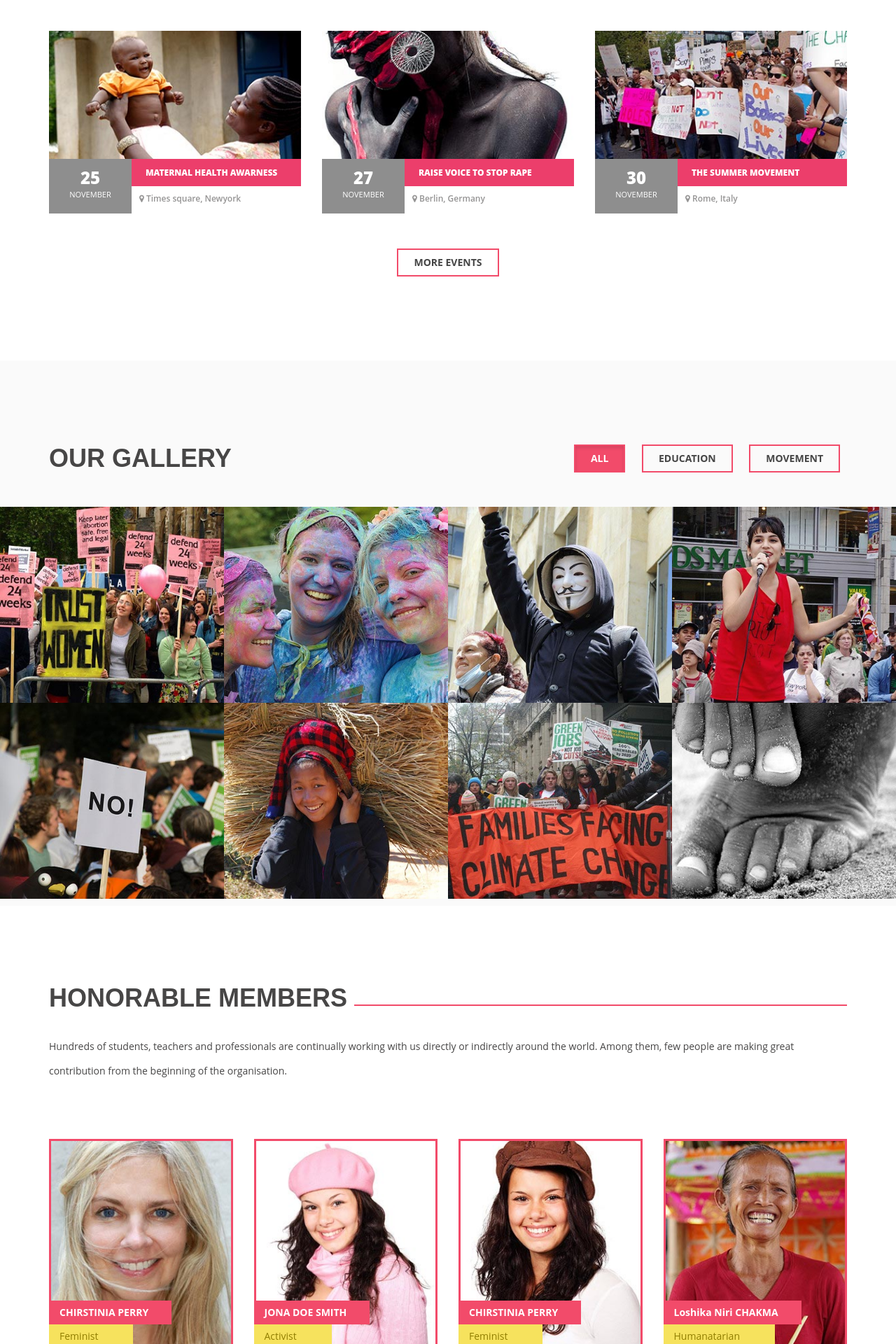
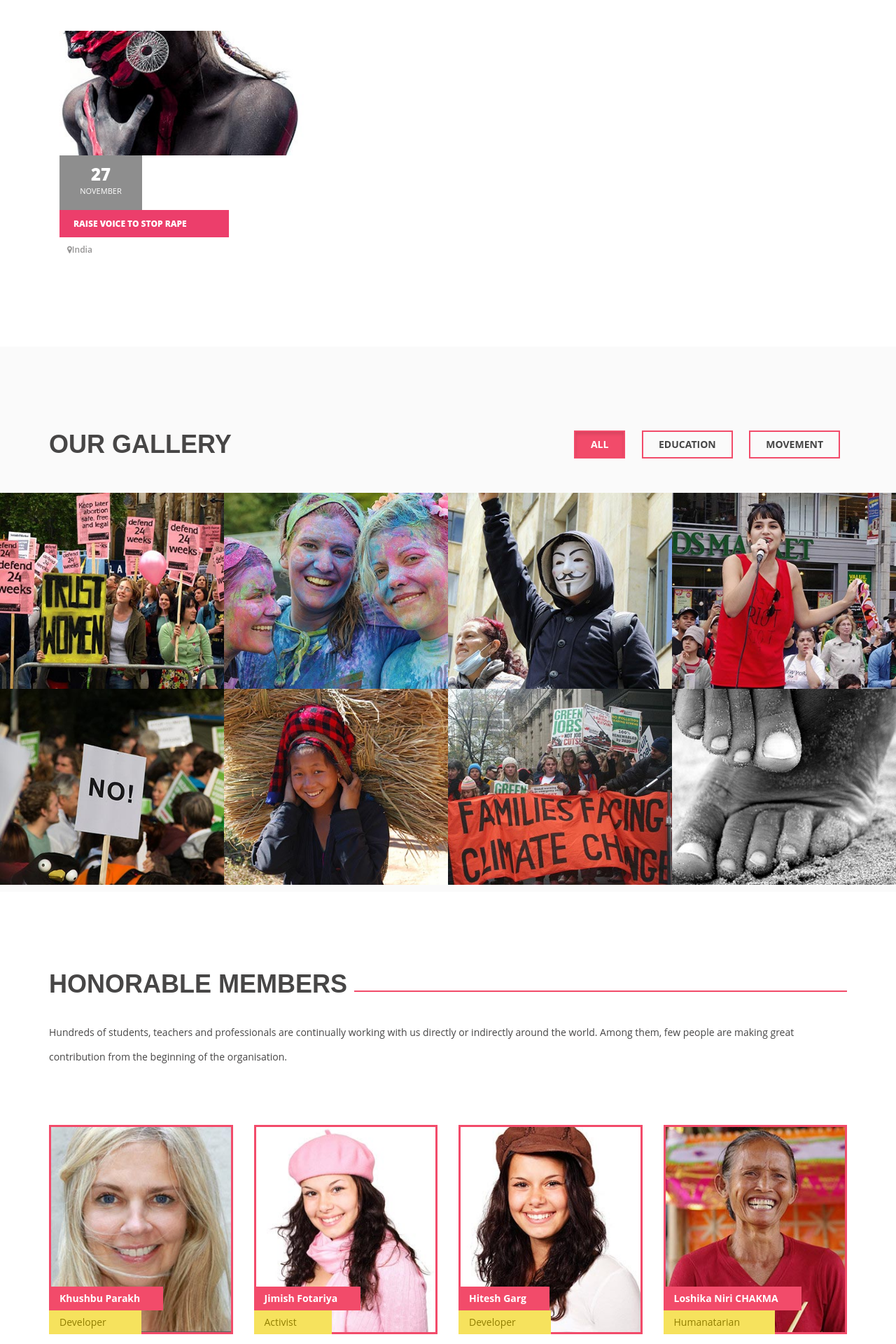
Before and after one commit to hiteshgarg14/SOS, a Django app: page / in a window 1280 px wide. Shown: the part 3880-5800 px from the top of the page at 70% size. Run offline with Django 3.2, Linux system fonts and the light colour scheme; some libraries are stand-ins or nearby versions; some web fonts are replaced.

Commit message:
update index.html
updated members info and removing of upcoming events

```diff
--- a/templates/sosapp/index-default.html
+++ b/templates/sosapp/index-default.html
@@ -433,7 +433,7 @@
 			       	</div>
 	       		</div>
 	       	</div>
-	       	<div class="row">
+	     <!--  	<div class="row">
 	       		<div class="col-md-4">
 	       			<div class="event-block wow animated fadeInUp" data-wow-delay="0.3s" data-wow-duration="1s">
 	       				<div class="event-img">
@@ -441,23 +441,23 @@
 	       					<div class="event-hover">
 	       						<div class="event-timing">
 	       						    <div class="countdown1"></div>
-	       						</div><!-- /.event-timing -->
-	       					</div><!-- /.event-hover -->
-	       				</div><!-- /.event-img -->
+	       						</div>
+	       					</div>
+	       				</div>
 
 	       				<div class="event-body">
    							<div class="event-time">
    								<span class="event-date">25</span>
    								<span class="event-month">NOVEMBER</span>
-   							</div><!-- /.event-date -->
+   							</div>
 
    							<div class="event-detail">
    								<h6><a href="blog-single.html">MATERNAL HEALTH AWARNESS</a></h6>
    								<a href="#" class="event-place"><i class="fa fa-map-marker"></i> Times square, Newyork</a>
-   							</div><!-- /.event-detail -->
-	       				</div><!-- /.event-body -->
-	       			</div><!-- /.event-block -->
-	       		</div>
+   							</div>
+	       				</div>
+	       			</div>
+	       		</div> -->
 
 	       		<div class="col-md-4">
 	       			<div class="event-block wow animated fadeInUp" data-wow-delay="0.6s" data-wow-duration="1s">
@@ -478,39 +478,16 @@
 
    							<div class="event-detail">
    								<h6><a href="blog-single.html">RAISE VOICE TO STOP RAPE</a></h6>
-   								<a href="#" class="event-place"><i class="fa fa-map-marker"></i> Berlin, Germany</a>
+   								<a href="#" class="event-place"><i class="fa fa-map-marker"></i>India</a>
    							</div><!-- /.event-detail -->
 	       				</div><!-- /.event-body -->
 	       			</div><!-- /.event-block -->
 	       		</div>
 
-	       		<div class="col-md-4">
-	       			<div class="event-block wow animated fadeInUp" data-wow-delay="0.9s" data-wow-duration="1s">
-	       				<div class="event-img">
-	       					<img class="img-responsive" src="{% static 'sosapp/images/event_image_03.jpg' %}" alt="event image">
-	       					<div class="event-hover">
-	       						<div class="event-timing">
-	       							<div class="countdown1"></div>
-	       						</div><!-- /.event-timing -->
-	       					</div><!-- /.event-hover -->
-	       				</div><!-- /.event-img -->
 
-	       				<div class="event-body">
-   							<div class="event-time">
-   								<span class="event-date">30</span>
-   								<span class="event-month">NOVEMBER</span>
-   							</div><!-- /.event-date -->
-
-   							<div class="event-detail">
-   								<h6><a href="blog-single.html">THE SUMMER MOVEMENT</a></h6>
-   								<a href="#" class="event-place"><i class="fa fa-map-marker"></i> Rome, Italy</a>
-   							</div><!-- /.event-detail -->
-	       				</div><!-- /.event-body -->
-	       			</div><!-- /.event-block -->
-	       		</div>
-	       		<div class="col-sm-12 text-center">
+	       		<!--<div class="col-sm-12 text-center">
 	       			<a href="#" class="btn default-btn btn-trans">MORE EVENTS</a>
-	       		</div>
+	       		</div> -->
 	       	</div>
        </div>
    </section>
@@ -622,23 +599,23 @@
 	   	   			<div class="member-block wow animated fadeInUp" data-wow-delay="0.3s" data-wow-duration="1s">
 	   	   				<img class="img-responsive" src="{% static 'sosapp/images/team_image_01.jpg' %}" alt="member image">
 	   	   				<span class="member-name">
-	   	   					CHIRSTINIA PERRY
+	   	   					Khushbu Parakh
 	   	   				</span><!-- /.member-name -->
 	   	   				<span class="member-designation">
-	   	   					Feminist
+	   	   					Developer
 	   	   				</span><!-- /.member-designation -->
 	   	   				<div class="member-hover">
 	   	   					<span class="member-name">
-		   	   					CHIRSTINIA PERRY
+		   	   					Khushbu Parakh
 		   	   				</span><!-- /.member-name -->
 		   	   				<span class="member-designation">
-		   	   					Feminist
+		   	   					Developer
 		   	   				</span><!-- /.member-designation -->
-		   	   				<p>CHIRSTINIA PERRY is a women activist based in NewYork. She is currently studying Sociology.</p>
+		   	   				<p>Khushbu is a women activist based in India. She is currently studying IT.</p>
 		   	   				<ul class="social-icon pull-left">
-	       	    				<li><a href="#"><i class="fa fa-facebook"></i></a></li>
-	       	    				<li><a href="#"><i class="fa fa-twitter"></i></a></li>
-	       	    				<li><a href="#"><i class="fa fa-linkedin"></i></a></li>
+	       	    				<li><a href="https://www.facebook.com/khushbu.parakh"><i class="fa fa-facebook"></i></a></li>
+	       	    				<li><a href="https://twitter.com/Khushbuparakh"><i class="fa fa-twitter"></i></a></li>
+	       	    				<li><a href="http://linkedin.com/in/khushbuparakh"><i class="fa fa-linkedin"></i></a></li>
 	       	    			</ul>
 	   	   				</div><!-- /.member-hover -->
 	   	   			</div><!-- /.member-block -->
@@ -648,19 +625,19 @@
 	   	   			<div class="member-block wow animated fadeInUp" data-wow-delay="0.5s" data-wow-duration="1s">
 	   	   				<img class="img-responsive" src="{% static 'sosapp/images/team_image_02.jpg' %}" alt="member image">
 	   	   				<span class="member-name">
-	   	   					JONA DOE SMITH
+	   	   					Jimish Fotariya
 	   	   				</span><!-- /.member-name -->
 	   	   				<span class="member-designation">
 	   	   					Activist
 	   	   				</span><!-- /.member-designation -->
 	   	   				<div class="member-hover">
 	   	   					<span class="member-name">
-		   	   					JONA DOE SMITH
+		   	   					Jimish
 		   	   				</span><!-- /.member-name -->
 		   	   				<span class="member-designation">
 		   	   					Activist
 		   	   				</span><!-- /.member-designation -->
-		   	   				<p>Jona Doe is a women activist based in French. She is currently studying econmomic as a major.</p>
+		   	   				<p>Jimish is a men activist based in French. She is currently studying econmomic as a major.</p>
 		   	   				<ul class="social-icon pull-left">
 	       	    				<li><a href="#"><i class="fa fa-facebook"></i></a></li>
 	       	    				<li><a href="#"><i class="fa fa-twitter"></i></a></li>
@@ -673,19 +650,19 @@
 	   	   			<div class="member-block wow animated fadeInUp" data-wow-delay="0.7s" data-wow-duration="1s">
 	   	   				<img class="img-responsive" src="{% static 'sosapp/images/team_image_03.jpg' %}" alt="member image">
 	   	   				<span class="member-name">
-	   	   					CHIRSTINIA PERRY
+	   	   					Hitesh Garg
 	   	   				</span><!-- /.member-name -->
 	   	   				<span class="member-designation">
-	   	   					Feminist
+	   	   					Developer
 	   	   				</span><!-- /.member-designation -->
 	   	   				<div class="member-hover">
 	   	   					<span class="member-name">
-		   	   					CHIRSTINIA PERRY
+		   	   					Hitesh
 		   	   				</span><!-- /.member-name -->
 		   	   				<span class="member-designation">
 		   	   					Feminist
 		   	   				</span><!-- /.member-designation -->
-		   	   				<p>CHIRSTINIA PERRY is a women activist based in French. She is currently studying econmomic as a major.</p>
+		   	   				<p>Hitesh is a men activist based in French. She is currently studying econmomic as a major.</p>
 		   	   				<ul class="social-icon pull-left">
 	       	    				<li><a href="#"><i class="fa fa-facebook"></i></a></li>
 	       	    				<li><a href="#"><i class="fa fa-twitter"></i></a></li>
```
